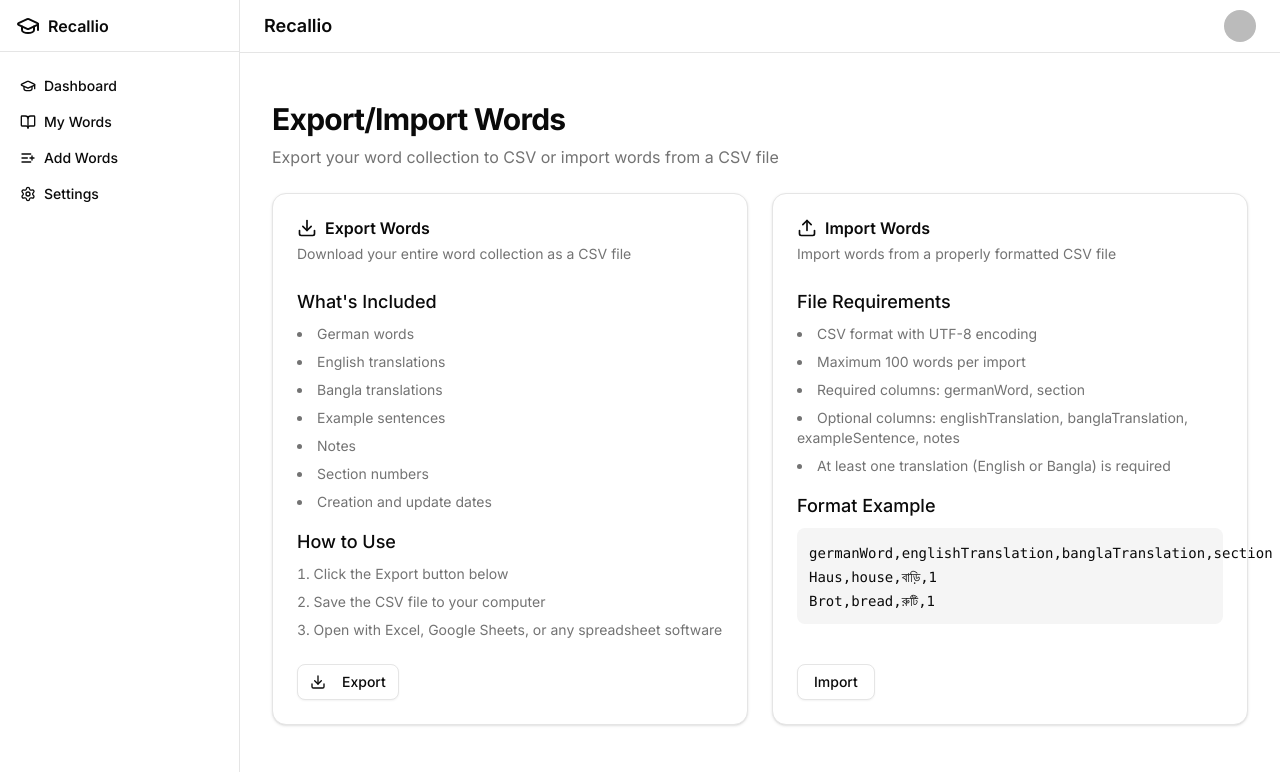
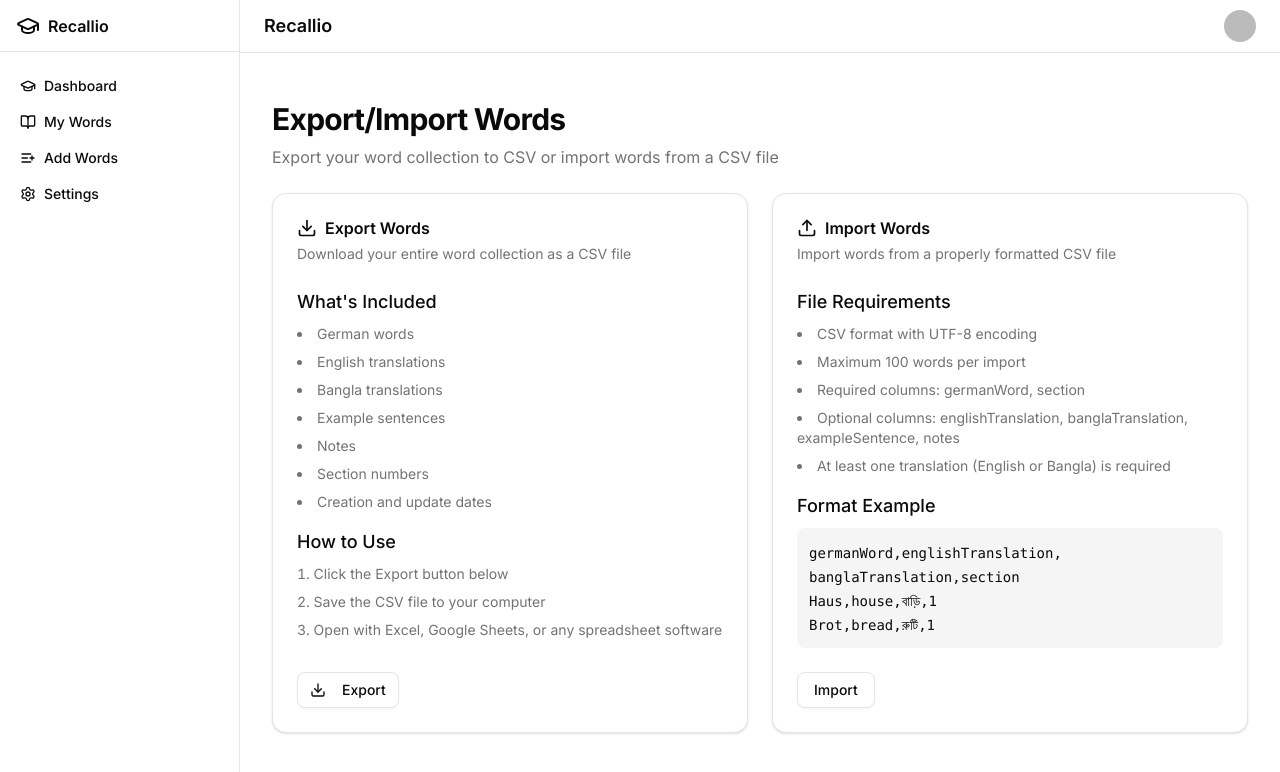
Before and after one commit to asmraihan/recallio, a Next.js app: page /dashboard/words/add/export-import in a window 1280 px wide. Shown: the top 772 px of the page. Built offline with nearby package versions, Linux system fonts and the light colour scheme; no server answers; sample sign-in values are in the browser's storage.

Commit message:
chore: minor fixes

```diff
--- a/scripts/execute.ts
+++ b/scripts/execute.ts
@@ -32,10 +32,20 @@ async function execute() {
     //   sql`UPDATE words SET section = CONCAT('Sec ', section);`
     // );
 
-    // Update all sections to remove "Sec " prefix
-    await db.execute(
-      sql`UPDATE words SET section = SUBSTRING(section FROM 5) WHERE section LIKE 'Sec %';`
-    );
+ // Update all words section
+
+    // await db.execute(
+    //   sql`UPDATE words SET section =
+    //     CASE
+    //       WHEN section = '2 21' THEN '2 01'
+    //       WHEN section = '2 22' THEN '2 02'
+    //       WHEN section = '2 23' THEN '2 03'
+    //       WHEN section = '2 24' THEN '2 04'
+    //       WHEN section = '2 25' THEN '2 05'
+    //       WHEN section = '2 26' THEN '2 06'
+    //       ELSE section
+    //     END;`
+    // );
 
     console.log("Successfully updated all sections!");
     process.exit(0);
--- a/src/app/api/words/sections/route.ts
+++ b/src/app/api/words/sections/route.ts
@@ -24,7 +24,12 @@ export async function GET() {
       .where(eq(words.createdBy, session.user.id))
       .groupBy(words.section)
       // Ensure sections are ordered by createdAt
-      .orderBy(sql` MIN(${words.createdAt})`)
+      // .orderBy(sql` MIN(${words.createdAt})`)
+      // Ensure sections are ordered numerically and alphabetically but like 1, 2 .... to 10, ... 12,... , C, D,......Z etc.
+      .orderBy(sql`CASE
+        WHEN section ~ '^[0-9]+$' THEN CAST(section AS INTEGER)
+        ELSE NULL
+      END, section`);
 
     return NextResponse.json({
       sections: sections.map(s => s.section)
--- a/src/app/dashboard/words/add/export-import/page.tsx
+++ b/src/app/dashboard/words/add/export-import/page.tsx
@@ -10,7 +10,7 @@ export const metadata: Metadata = {
 
 export default function ExportImportPage() {
   return (
-    <div className="container max-w-6xl py-6 space-y-6">
+    <div className="container py-6 space-y-6">
       <div>
         <h1 className="text-3xl font-bold tracking-tight">Export/Import Words</h1>
         <p className="text-muted-foreground mt-2">
@@ -18,7 +18,7 @@ export default function ExportImportPage() {
         </p>
       </div>
 
-      <div className="grid gap-6 md:grid-cols-2">
+      <div className="grid gap-6 lg:grid-cols-2">
         {/* Export Card */}
         <Card className="flex flex-col">
           <CardHeader>
@@ -88,7 +88,9 @@ export default function ExportImportPage() {
                 <h3 className="text-lg font-medium mb-2">Format Example</h3>
                 <div className="bg-muted p-3 rounded-md">
                   <code className="text-sm">
-                    germanWord,englishTranslation,banglaTranslation,section<br />
+                    germanWord,englishTranslation,
+                    <br />
+                    banglaTranslation,section<br />
                     Haus,house,বাড়ি,1<br />
                     Brot,bread,রুটি,1
                   </code>
```
